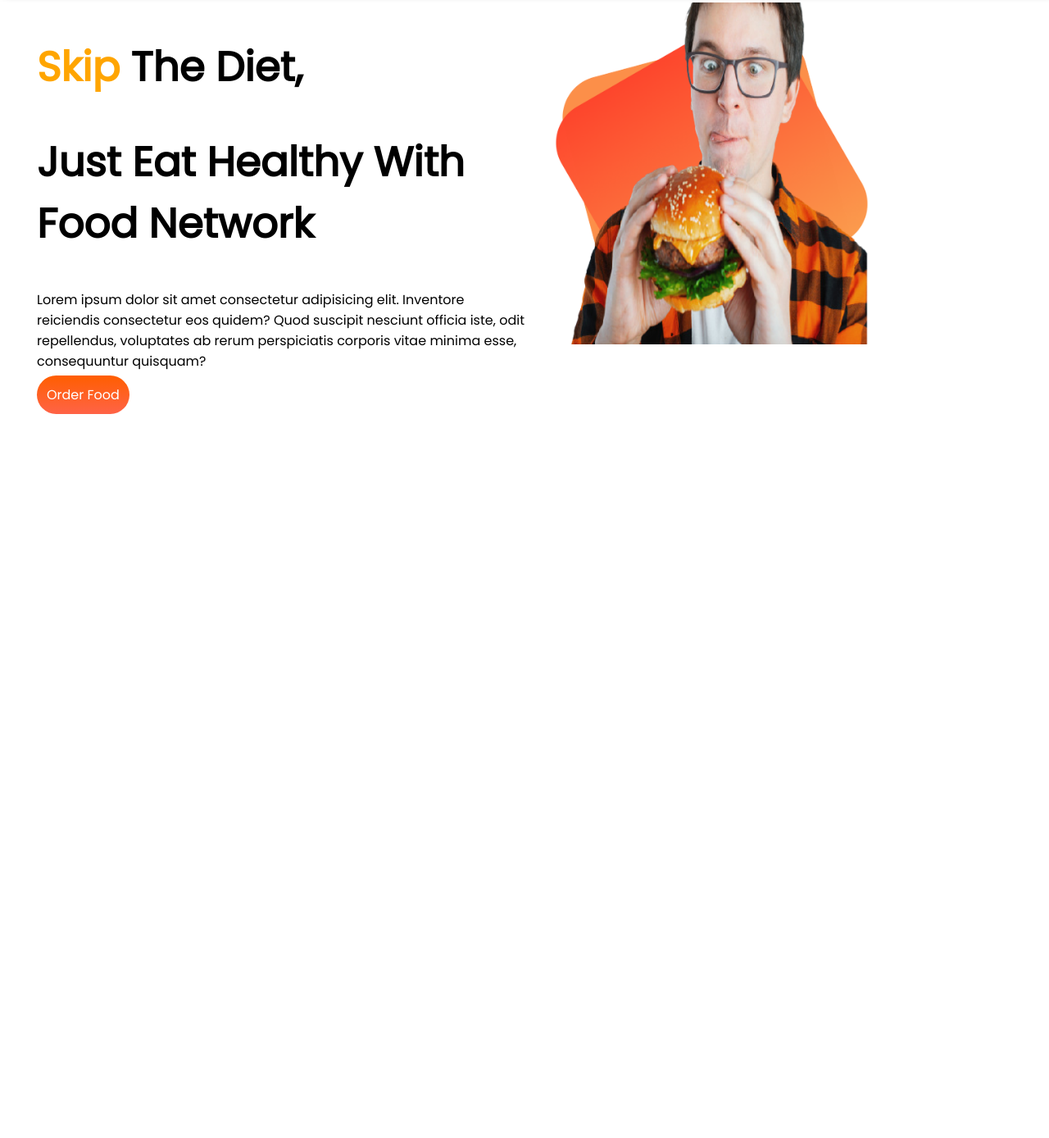
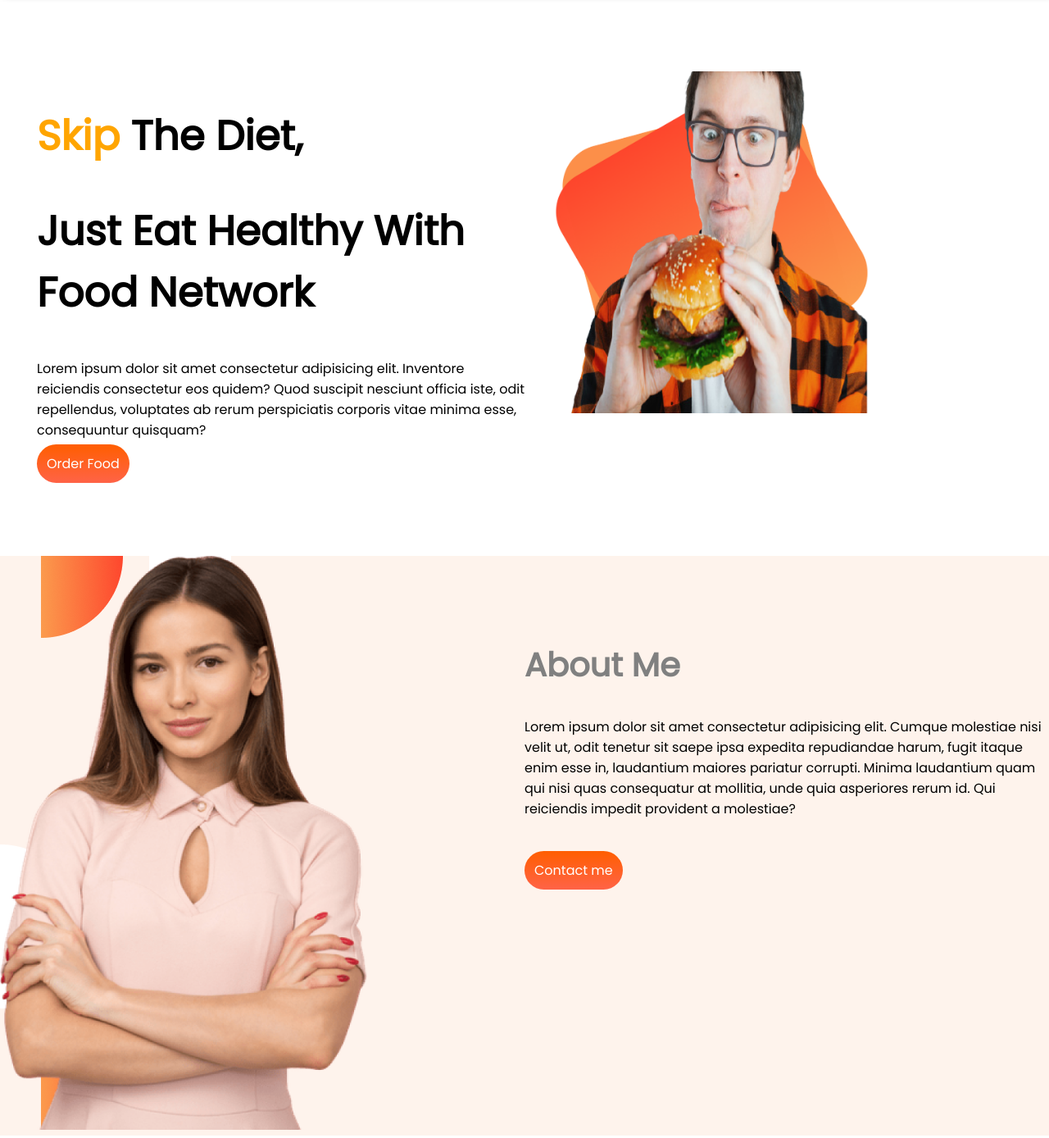
Before and after one commit to tawhid885/food-village, a plain HTML site: page index.html in a window 1280 px wide. Shown: the part 301-1689 px from the top of the page at 82% size. Before the commit the page ends 806 px from the top, so only its background shows below. Drawn offline with Linux system fonts and the light colour scheme.

Commit message:
about-me added

```diff
--- a/index.html
+++ b/index.html
@@ -51,7 +51,16 @@
     </section>
 
     <!-- ----------------------About Section------------------------ -->
-    <section class="about-me"></section>
+    <section class="about-me flex-container">
+        <div class="image half-width">
+            <img src="images/female/Person Image.png" alt="">
+        </div>
+        <div class="writing-part half-width">
+            <h2>About Me</h2>
+            <p>Lorem ipsum dolor sit amet consectetur adipisicing elit. Cumque molestiae nisi velit ut, odit tenetur sit saepe ipsa expedita repudiandae harum, fugit itaque enim esse in, laudantium maiores pariatur corrupti. Minima laudantium quam qui nisi quas consequatur at mollitia, unde quia asperiores rerum id. Qui reiciendis impedit provident a molestiae?</p>
+            <a target="_blank" href="https://www.google.com" class="button-link">Contact me</a>
+        </div>
+    </section>
 
     <!-- ------------------------My-recipies Section---------------- -->
     <section class="my-recipes"></section>
--- a/style.css
+++ b/style.css
@@ -15,6 +15,7 @@ h1{
 }
 h2{
     font-size: 40px;
+    color: gray;
 }
 .orange{
     color: orange;
@@ -29,6 +30,7 @@ h2{
 /* -----------------CSS for Headers----------------------- */
 .header{
     /* border: 2px solid blue; */
+    margin-bottom: 100px;
 }
 .search-lang{
     /* border: 2px solid red; */
@@ -85,8 +87,29 @@ h2{
 .banner{
     margin-left: 45px;
     margin-right: 45px;
+    margin-bottom: 100px;
 }
 .banner .image img{
     width: 70%;
     margin-left:20px;
 }
+
+/* ---------------------CSS for About------------------- */
+.about-me{
+    /* border: 2px solid red; */
+    /* margin-left: 45px;
+    margin-right: 45px; */
+    margin-bottom: 100px;
+    background-image: url(images/shapes/7.png);
+}
+.about-me .image img{
+    width: 70%;
+    height: 700px;
+}
+.about-me .writing-part{
+    /* border: 2px solid blue; */
+    margin-top: 70px;
+}
+.about-me .writing-part p{
+    margin-bottom: 50px;
+}
```
